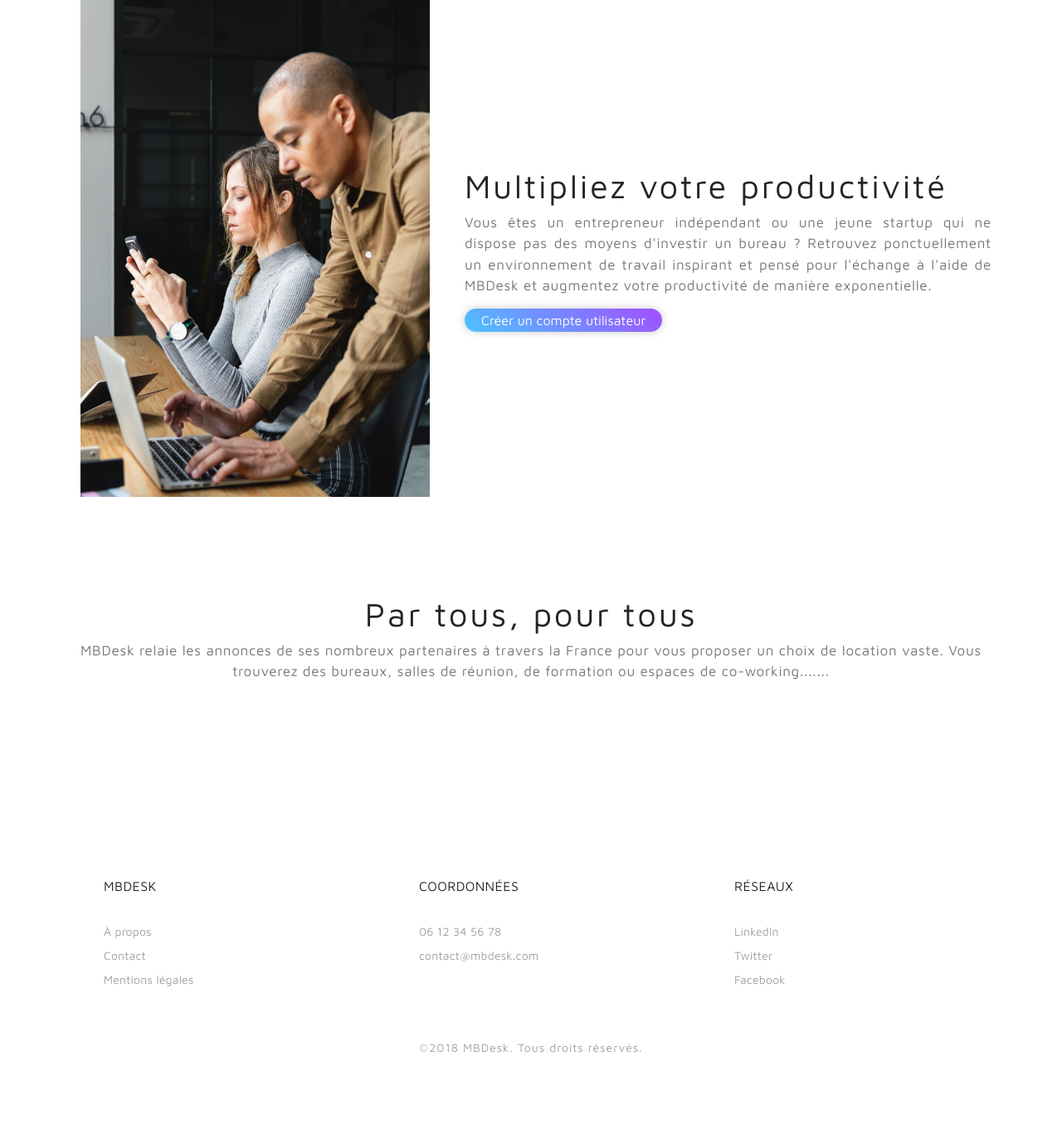
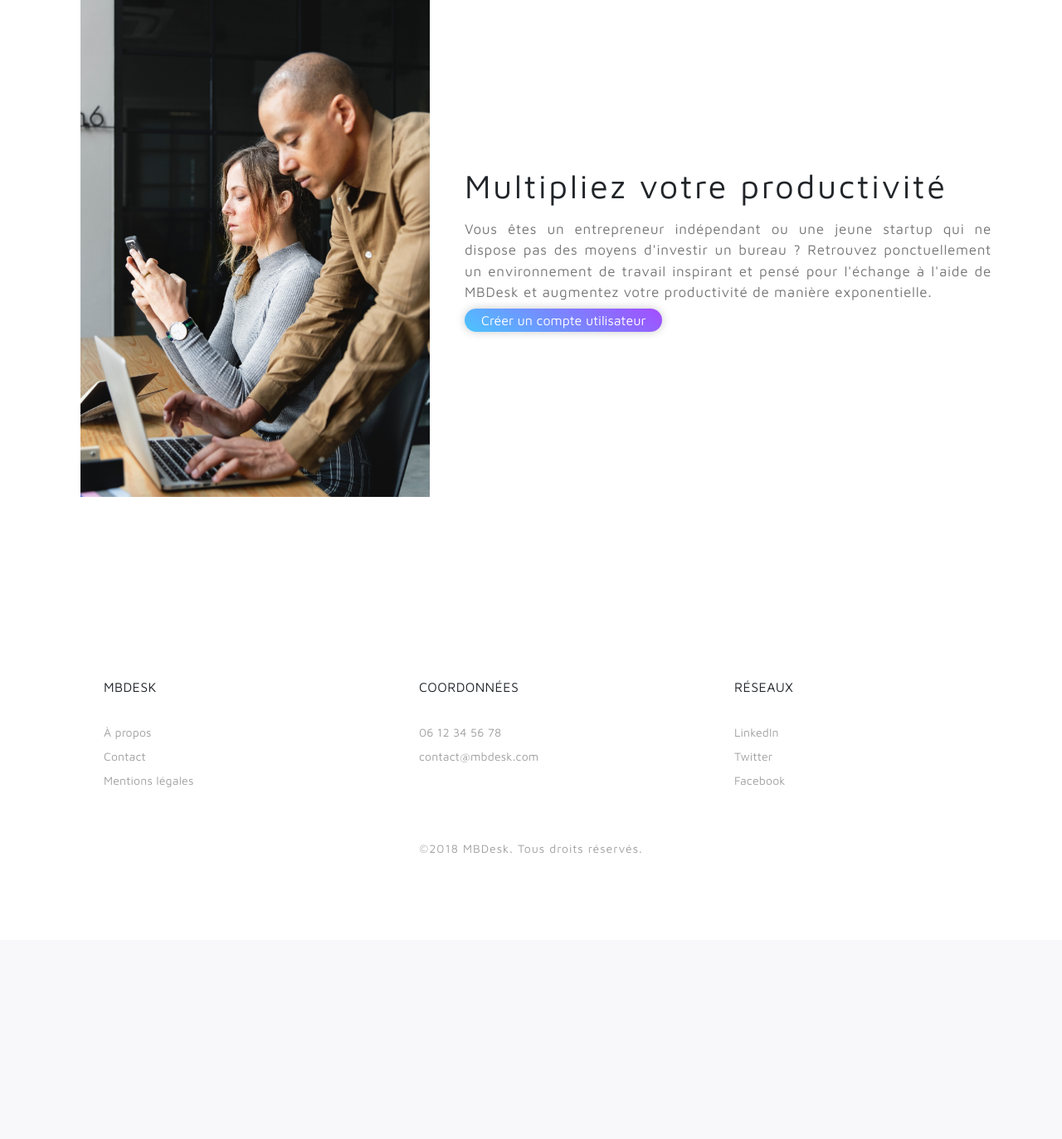
Before and after one commit to julien-pintodafonseca/My_Brainy_Desk, a PHP site: page / in a window 1280 px wide. Shown: the part 607-1980 px from the top of the page at 83% size. After the commit the page ends 1635 px from the top, so only its background shows below. Run offline with PHP 8.4, Linux system fonts and the light colour scheme.

Commit message:
Màj de l'index

```diff
--- a/index.php
+++ b/index.php
@@ -26,25 +26,15 @@
                     <img src="media/image/accueil/environnement.jpg" alt="" style="max-height:600px;width:auto;">
                 </div>
                 <div class="col">
-                    <h2 class="mb-2">Multipliez votre productivité</h2>
-                    <p>
+                    <h2 class="mb-3">Multipliez votre productivité</h2>
+                    <p class="mb-2">
                         Vous êtes un entrepreneur indépendant ou une jeune startup qui ne dispose pas des moyens d'investir un bureau ? Retrouvez ponctuellement un environnement de travail inspirant et pensé pour l'échange à l'aide de MBDesk et augmentez votre productivité de manière exponentielle.
                     </p>
-                    <a class="highlight" href="registration.php">Créer un compte utilisateur</a>
+                    <a class="highlight" href="inscription.php">Créer un compte utilisateur</a>
                 </div>
             </div>
         </section>
 
-        <section>
-            <div class="row">
-                <div class="col">
-                    <h2 class="text-center mb-2">Par tous, pour tous</h2>
-                    <p class="text-center">
-                        MBDesk relaie les annonces de ses nombreux partenaires à travers la France pour vous proposer un choix de location vaste. Vous trouverez des bureaux, salles de réunion, de formation ou espaces de co-working.......
-                    </p>
-                </div>
-            </div>
-        </section>
 
         <?php include("components/footer.php") ?>
 
```
